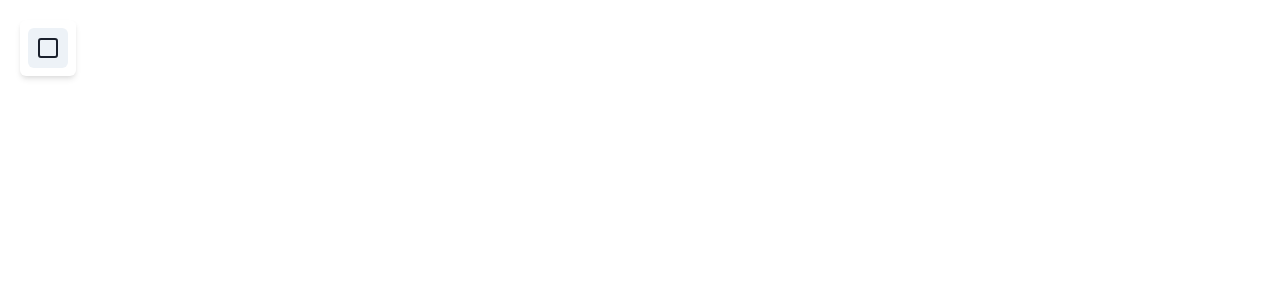
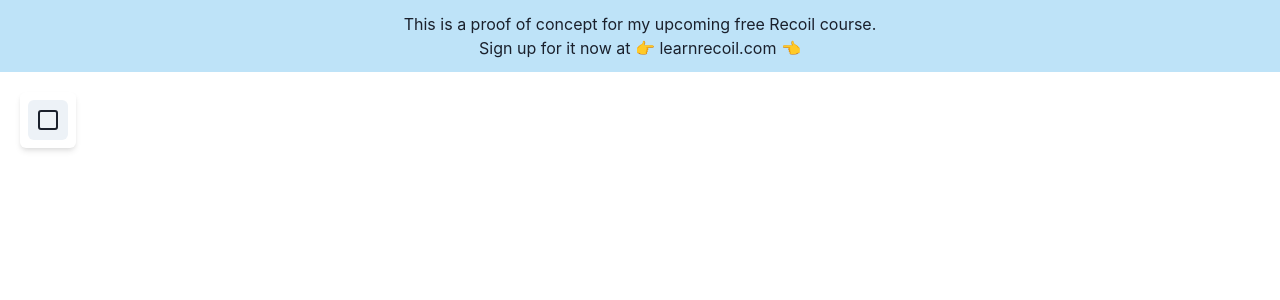
Before and after one commit to jacques-blom/recoil-course, a React (Create React App) app: page / in a window 1280 px wide. Shown: the top 300 px of the page. Built offline with nearby package versions, Linux system fonts and the light colour scheme.

Commit message:
Add link

```diff
--- a/public/index.html
+++ b/public/index.html
@@ -24,7 +24,7 @@
       work correctly both with client-side routing and a non-root public URL.
       Learn how to configure a non-root public URL by running `npm run build`.
     -->
-    <title>React App</title>
+    <title>Recoil Course</title>
   </head>
   <body>
     <noscript>You need to enable JavaScript to run this app.</noscript>
--- a/src/App.tsx
+++ b/src/App.tsx
@@ -1,39 +1,22 @@
 import {Box, Icon, IconButton} from '@chakra-ui/react'
 import {Square} from 'react-feather'
-import {atom, useRecoilState, useSetRecoilState} from 'recoil'
+import {atom, useRecoilState, useRecoilValue, useSetRecoilState} from 'recoil'
+import {PageContainer} from './PageContainer'
 import {Rectangle} from './Rectangle'
-import {selectedElementState} from './state'
-
-const elementsState = atom<number[]>({
-    key: 'elements',
-    default: [],
-})
+import {elementsState, selectedElementState} from './state'
+import {Toolbar} from './Toolbar'
 
 function App() {
-    const [elements, setElements] = useRecoilState(elementsState)
+    const elements = useRecoilValue(elementsState)
     const setSelectedElement = useSetRecoilState(selectedElementState)
 
     return (
-        <div style={{width: '100vw', height: '100vh'}} onClick={() => setSelectedElement(null)}>
-            <Box
-                position="absolute"
-                top="20px"
-                left="20px"
-                backgroundColor="white"
-                padding={2}
-                boxShadow="md"
-                borderRadius="md"
-            >
-                <IconButton
-                    onClick={() => setElements([...elements, elements.length])}
-                    aria-label="Add rectangle"
-                    icon={<Icon style={{width: 24, height: 24}} as={Square} />}
-                />
-            </Box>
+        <PageContainer onClick={() => setSelectedElement(null)}>
+            <Toolbar />
             {elements.map((id) => (
                 <Rectangle id={id} key={id} />
             ))}
-        </div>
+        </PageContainer>
     )
 }
 
--- /dev/null
+++ b/src/PageContainer.tsx
@@ -0,0 +1,21 @@
+import {Box, Flex, Link, Text} from '@chakra-ui/react'
+
+export const PageContainer: React.FC<{onClick: () => void}> = ({onClick, children}) => {
+    return (
+        <Flex direction="column" width="100vw" height="100vh" onClick={onClick}>
+            <Box padding={3} textAlign="center" backgroundColor="blue.100">
+                <Text>This is a proof of concept for my upcoming free Recoil course.</Text>
+                <Text>
+                    Sign up for it now at 👉{' '}
+                    <Link href="https://learnrecoil.com" target="_blank">
+                        learnrecoil.com
+                    </Link>{' '}
+                    👈
+                </Text>
+            </Box>
+            <Box flex={1} position="relative">
+                {children}
+            </Box>
+        </Flex>
+    )
+}
--- /dev/null
+++ b/src/Toolbar.tsx
@@ -0,0 +1,25 @@
+import {Box, Icon, IconButton} from '@chakra-ui/react'
+import {Square} from 'react-feather'
+import {useAddElement} from './state'
+
+export const Toolbar = () => {
+    const addElement = useAddElement()
+
+    return (
+        <Box
+            position="absolute"
+            top="20px"
+            left="20px"
+            backgroundColor="white"
+            padding={2}
+            boxShadow="md"
+            borderRadius="md"
+        >
+            <IconButton
+                onClick={() => addElement()}
+                aria-label="Add rectangle"
+                icon={<Icon style={{width: 24, height: 24}} as={Square} />}
+            />
+        </Box>
+    )
+}
--- a/src/state.tsx
+++ b/src/state.tsx
@@ -1,4 +1,17 @@
-import {atom, atomFamily, selectorFamily} from 'recoil'
+import {atom, atomFamily, selectorFamily, useSetRecoilState} from 'recoil'
+
+export const elementsState = atom<number[]>({
+    key: 'elements',
+    default: [],
+})
+
+export const useAddElement = () => {
+    const setElements = useSetRecoilState(elementsState)
+
+    return () => {
+        setElements((elements) => [...elements, elements.length])
+    }
+}
 
 const getCenteredCoordinates = (width: number, height: number) => {
     return {
```
